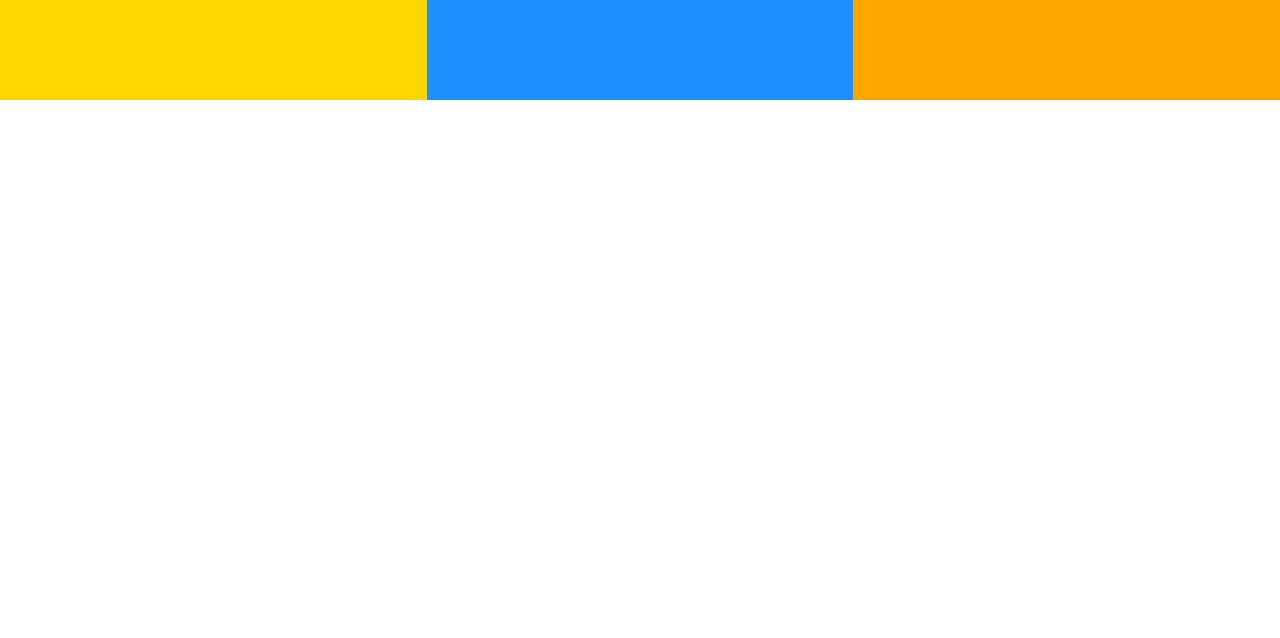
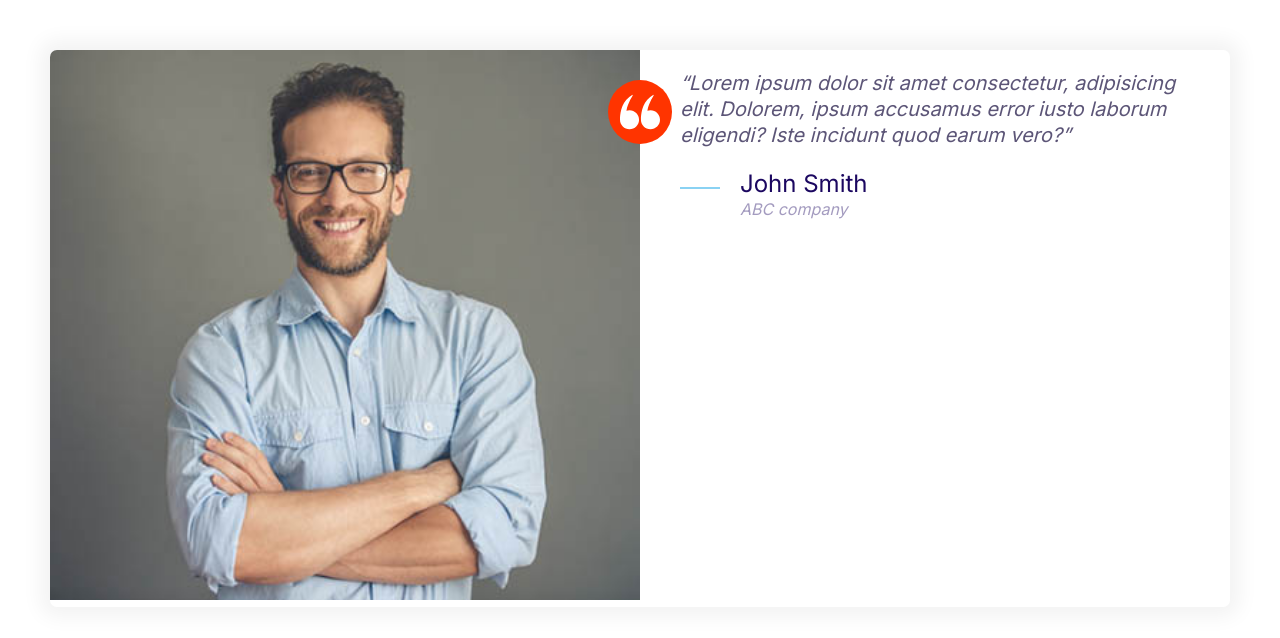
Before and after one commit to shahbazee/shahbazy, a plain HTML site: page index.html in a window 1280 px wide. Drawn offline with Linux system fonts and the light colour scheme.

Commit message:
Define the styles of testimonial.

```diff
--- a/css/styles.css
+++ b/css/styles.css
@@ -164,9 +164,16 @@ a {
     width: 40px;;
     height: 40px;
 }
-
+.icon--small {
+    width: 30px;
+    height: 30px;
+}
 .icon--primary {
     fill: var(--color-primary);
+}
+
+.icon--white {
+    fill: #fff;
 }
 
 .icon-container {
@@ -177,6 +184,9 @@ a {
     display: inline-flex;
     justify-content: center;
     align-items: center;
+}
+.icon-container--accent {
+    background: var(--color-accent);
 }
 
 /*Button*/
@@ -447,3 +457,34 @@ a {
         grid-template-columns: repeat(3, 1fr);
     }
 }
+
+/*Testimonial */
+
+.testimonial {
+    padding: 3rem;
+}
+
+.testimonial__image {
+    position: relative;
+}
+
+.testimonial__image > img{
+    width: 100%;
+}
+
+.testimonial__image > .icon-container {
+    position: absolute;
+    top: 3rem;
+    right: -32px;
+}
+
+@media screen and (min-width: 768px) {
+    .testimonial .quote,
+    .testimonial .quote__author {
+         font-size: 2.4rem;
+    }
+
+    .testimonial .quote {
+        margin-left: 6rem;
+    }
+}
--- a/index.html
+++ b/index.html
@@ -10,11 +10,38 @@
     <link rel="stylesheet" href="css/styles.css">
     <title>Document</title>
 </head>
-<body>
-  <div class="grid grid--1x3">
-    <div style="height: 100px; background: gold"></div>
-    <div style="height: 100px; background: dodgerblue"></div>
-    <div style="height: 100px; background: orange"></div>
+<body style="padding: 5rem;">
+ <div class="card">
+  <div class="grid grid--1x2">
+    <div class="testimonial__image">
+      <img class="testimonial__image"
+       src="css/images/testimonial.jpg"
+        alt="A happy, smiling man.">
+        <span class="icon-container icon-container--accent">
+          <svg class="icon icon--white icon-small">
+              <use xlink:href="css/images/sprite.svg#quotes"></use>
+            </svg>
+      </span>
+    </div>
+    <blockquote class="quote">
+      <p class="quote__text">Lorem ipsum dolor sit amet consectetur, adipisicing elit. Dolorem, ipsum accusamus error iusto laborum eligendi? Iste incidunt quod earum vero?</p>
+    <footer>
+      <div class="media">
+        <div class="media__image">
+
+            <svg class="icon icon--primary quote__line">
+                <use xlink:href="css/images/sprite.svg#line"></use>
+              </svg>
+        </div>
+        <div class="media__body">
+          <h3 class="media__title quote__author">John Smith</h3>
+          <p class="quote__organization">ABC company</p>
+
+        </div>
+      </div>
+    </footer>
+    </blockquote>
   </div>
+ </div>
 </body>
 </html>
```
Also changed, not shown: components/testimonial.html (added, +34 -0 lines), css/images/testimonial.jpg (added).
